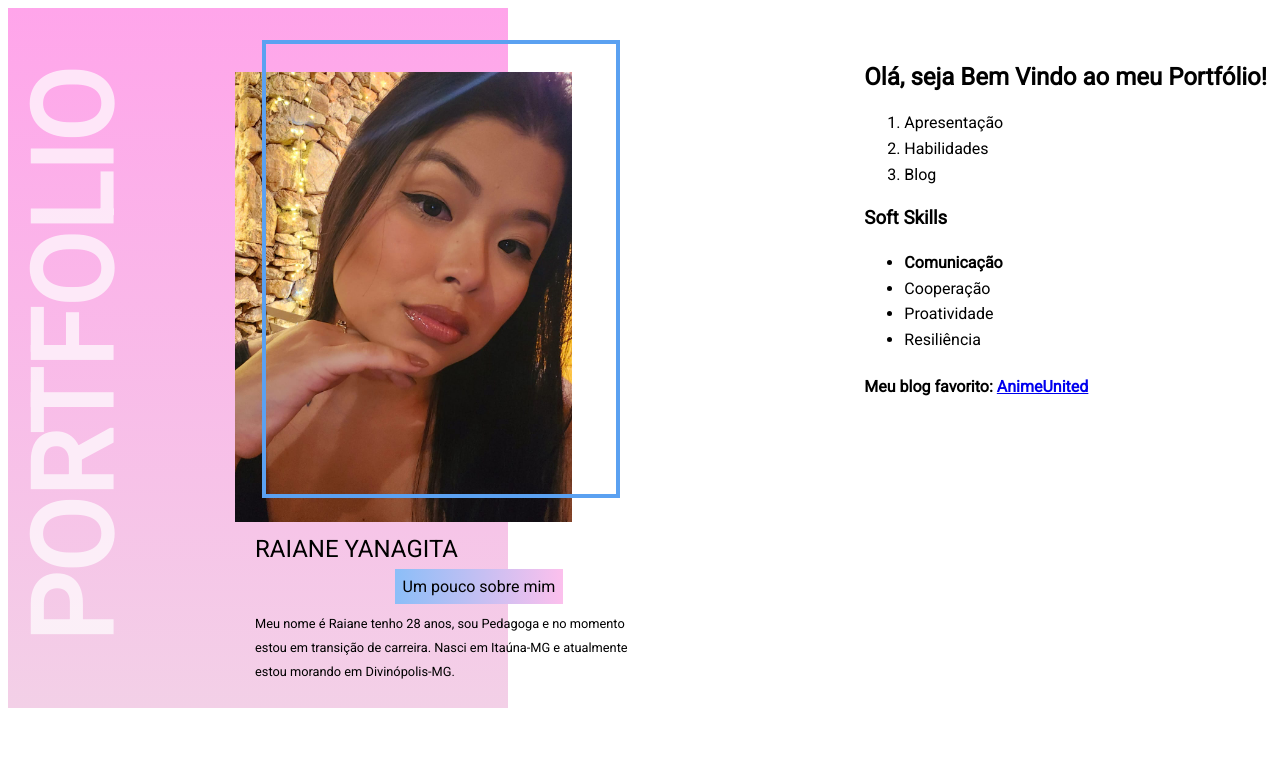
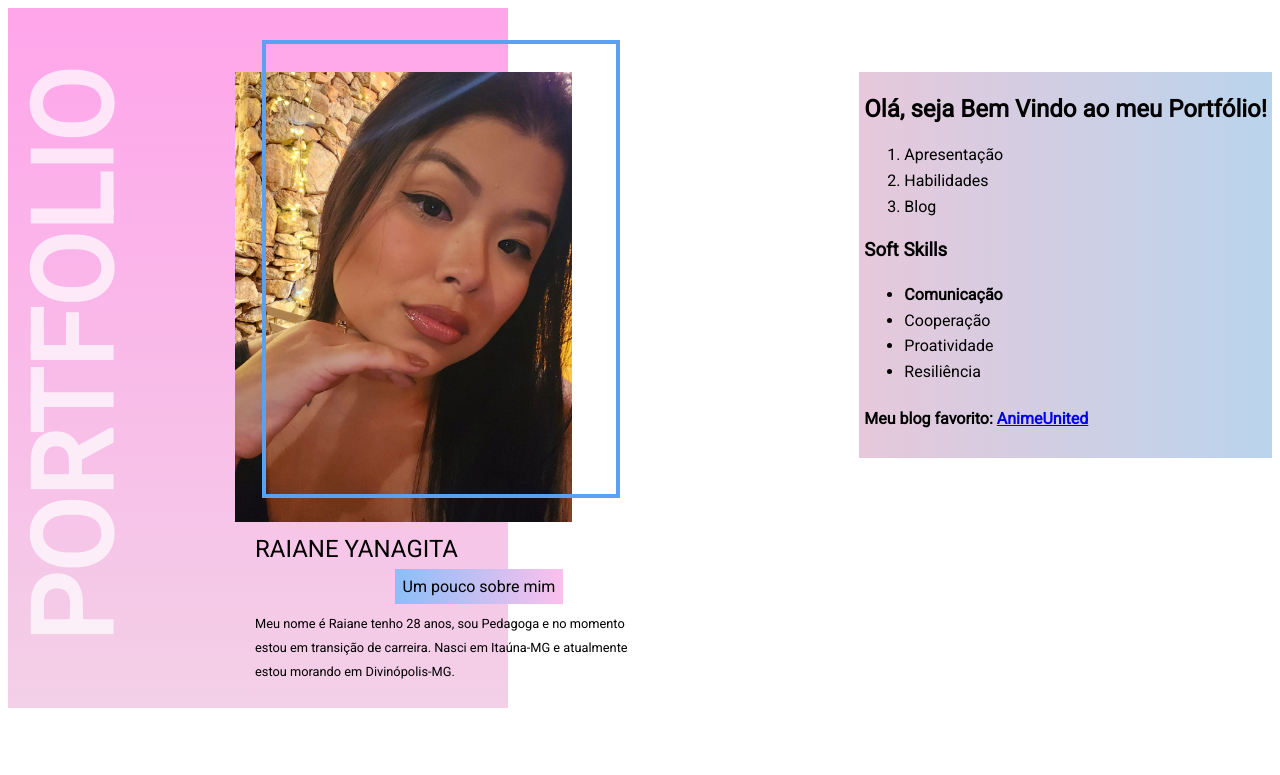
Before and after one commit to raianeyyanagita/raianeyanagita.github.io, a plain HTML site: page index.html in a window 1280 px wide. Drawn offline with Linux system fonts and the light colour scheme.

Commit message:
Adicionando um background ao meu indice

```diff
--- a/style.css
+++ b/style.css
@@ -154,7 +154,8 @@ img {
 
 .indice {
   padding: 5px;
-  margin-top: 2rem;
+  margin-top: 4rem;
   font-size: 1rem;
   line-height: 1.6rem;
+  background-image: linear-gradient(to right, #e7c8db, #b9d4ec);
 }
```
